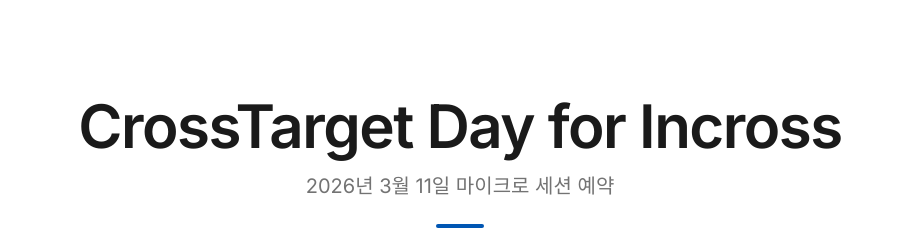
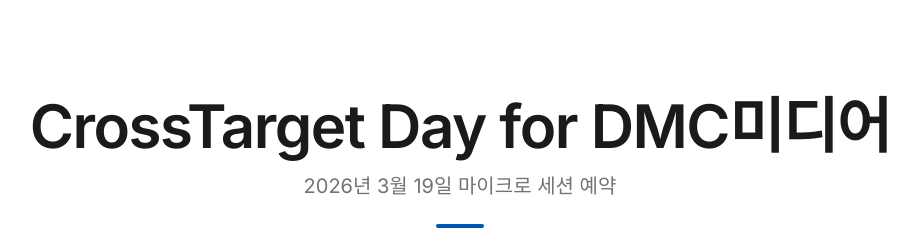
Before and after one commit to khkim-lang/crosstarget-day, a Next.js app: page / in a window 1280 px wide. Shown: the top 250 px of the page, without its empty margins (180-1098 px from the left). Built offline with nearby package versions, Linux system fonts and the light colour scheme; no server answers; the database is empty.

Commit message:
chore: update title to CrossTarget Day for DMC, date to 3wol 19il

```diff
--- a/app/layout.tsx
+++ b/app/layout.tsx
@@ -14,8 +14,8 @@ const jetbrainsMono = JetBrains_Mono({
 })
 
 export const metadata: Metadata = {
-  title: "Liquid Glass Dashboard",
-  description: "A premium analytics dashboard with iOS 26-inspired liquid glass design",
+  title: "CrossTarget Day for DMC미디어",
+  description: "2026년 3월 19일 마이크로 세션 예약",
 }
 
 export const viewport: Viewport = {
--- a/app/page.tsx
+++ b/app/page.tsx
@@ -56,10 +56,10 @@ export default function Home() {
         {/* Header Section */}
         <div className="mb-16 text-center animate-in fade-in slide-in-from-bottom-4 duration-500">
           <h1 className="text-4xl font-semibold tracking-tight sm:text-5xl lg:text-6xl text-foreground">
-            CrossTarget Day for Incross
+            CrossTarget Day for DMC미디어
           </h1>
           <p className="mt-4 text-lg text-muted-foreground sm:text-xl">
-            2026년 3월 11일 마이크로 세션 예약
+            2026년 3월 19일 마이크로 세션 예약
           </p>
           <div className="mx-auto mt-6 h-1 w-12 rounded-full bg-primary" />
 
```
